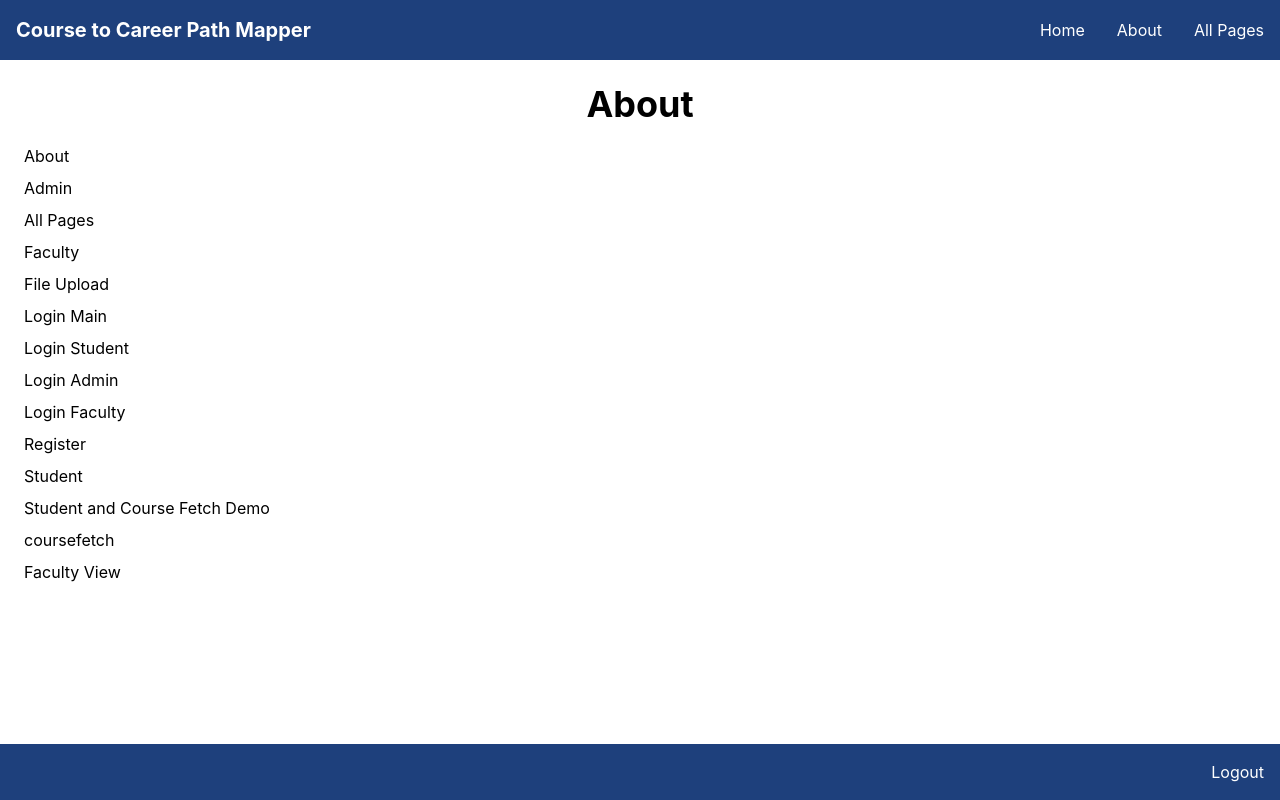
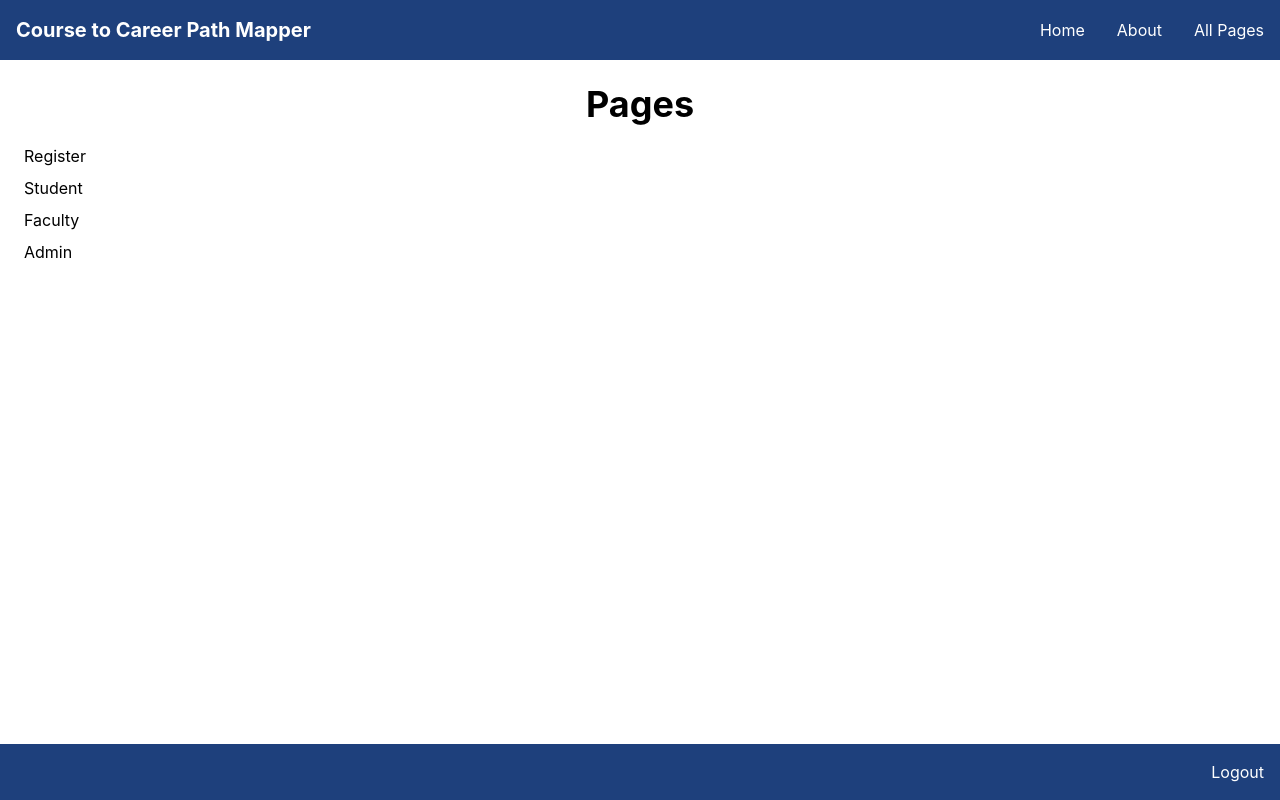
Before and after one commit to GoldenDiamondPE/C2CM, a React (Vite) app in the folder client/: page /allpages in a window 1280 px wide. Built offline with nearby package versions, Linux system fonts and the light colour scheme.

Commit message:
Page Cleanup

```diff
--- a/client/src/pages/AllPages.tsx
+++ b/client/src/pages/AllPages.tsx
@@ -4,25 +4,15 @@ export default function Home() {
   return (
     <div>
       <Helmet>
-        <title>All Pages | C2CM</title>
+        <title>Dev All Pages | C2CM</title>
       </Helmet>
-      <h1 className='text-center text-4xl font-bold mb-5'>About</h1>
+      <h1 className='text-center text-4xl font-bold mb-5'>Pages</h1>
 
       <div className="flex flex-col gap-2">
-        <a href="/about" className="hover:text-psuPugh">About</a>
-        <a href="/admin" className="hover:text-psuPugh">Admin</a>
-        <a href="/allpages" className="hover:text-psuPugh">All Pages</a>
-        <a href="/faculty" className="hover:text-psuPugh">Faculty</a>
-        <a href="/fileupload" className="hover:text-psuPugh">File Upload</a>
-        <a href="/loginmain" className="hover:text-psuPugh">Login Main</a>
-        <a href="/loginstudent" className="hover:text-psuPugh">Login Student</a>
-        <a href="/loginadmin" className="hover:text-psuPugh">Login Admin</a>
-        <a href="/loginfaculty" className="hover:text-psuPugh">Login Faculty</a>
         <a href="/register" className="hover:text-psuPugh">Register</a>
         <a href="/student" className="hover:text-psuPugh">Student</a>
-        <a href="/studentcoursefetch" className="hover:text-psuPugh">Student and Course Fetch Demo</a>
-        <a href="/coursefetch" className="hover:text-psuPugh">coursefetch</a>
-        <a href="/facultyview" className="hover:text-psuPugh">Faculty View</a>
+        <a href="/faculty" className="hover:text-psuPugh">Faculty</a>
+        <a href="/admin" className="hover:text-psuPugh">Admin</a>
       </div>
     </div>
   );
```
Also changed, not shown: client/src/pages/FacultyNewTemp.txt (deleted), 1 other file (tests, documents, lock files or other folders).
